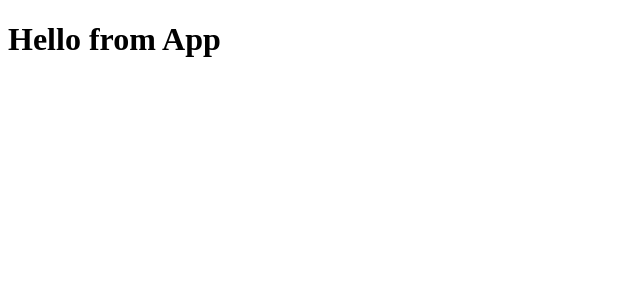
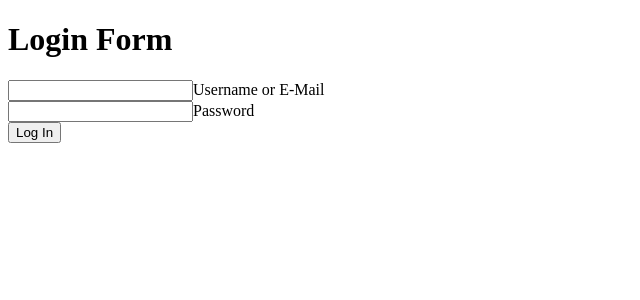
Before and after one commit to Lemelisk271/ShowUp, a React (Create React App) app in the folder frontend/: page /login in a window 1280 px wide. Shown: the top 300 px of the page, without its empty margins (0-640 px from the left). Built offline with nearby package versions, Linux system fonts and the light colour scheme; no server answers.

Commit message:
completed the login page

```diff
--- a/frontend/src/App.js
+++ b/frontend/src/App.js
@@ -1,6 +1,21 @@
+import { Switch, Route } from 'react-router-dom'
+import LoginFormPage from './components/LoginFormPage'
+
 function App() {
   return (
-    <h1>Hello from App</h1>
+    <main>
+      <Switch>
+        <Route exact path='/'>
+          <h1>Home Page</h1>
+        </Route>
+        <Route path='/login'>
+          <LoginFormPage />
+        </Route>
+        <Route>
+          <h1>Page Not Found</h1>
+        </Route>
+      </Switch>
+    </main>
   );
 }
 
--- /dev/null
+++ b/frontend/src/components/LoginFormPage/LoginFormPage.css
@@ -0,0 +1,3 @@
+.errors {
+  color: red
+}
--- /dev/null
+++ b/frontend/src/components/LoginFormPage/LoginFormPage.js
@@ -0,0 +1,62 @@
+import { useState } from "react"
+import { useDispatch, useSelector } from 'react-redux'
+import { login } from '../../store/session'
+import { Redirect } from 'react-router-dom'
+import './LoginFormPage.css'
+
+const LoginFormPage = () => {
+  const dispatch = useDispatch()
+  const sessionUser = useSelector(state => state.session.user)
+  const [credential, setCredential] = useState('')
+  const [password, setPassword] = useState('')
+  const [errors, setErrors] = useState('')
+
+  if (sessionUser) return <Redirect to='/' />
+
+  const onSubmit = (e) => {
+    e.preventDefault()
+    setErrors({})
+
+    const user = {
+      credential,
+      password
+    }
+
+    dispatch(login(user)).catch(
+      async (res) => {
+        const data = await res.json()
+        if (data && data.errors) setErrors(data.errors)
+      }
+    )
+  }
+
+  return (
+    <div className="login-page">
+      <h1>Login Form</h1>
+      <form onSubmit={onSubmit}>
+        <div>
+          <input
+            type='text'
+            id='credential'
+            value={credential}
+            onChange={e => setCredential(e.target.value)}
+          />
+          <label htmlFor="credential">Username or E-Mail</label>
+        </div>
+        <div>
+          <input
+            type='password'
+            id='password'
+            value={password}
+            onChange={e => setPassword(e.target.value)}
+          />
+          <label htmlFor="password">Password</label>
+          {errors.credential && <p className='errors'>{`* ${errors.credential}`}</p>}
+        </div>
+        <button>Log In</button>
+      </form>
+    </div>
+  )
+}
+
+export default LoginFormPage
--- /dev/null
+++ b/frontend/src/components/LoginFormPage/index.js
@@ -0,0 +1,3 @@
+import LoginFormPage from './LoginFormPage'
+
+export default LoginFormPage
--- a/frontend/src/store/session.js
+++ b/frontend/src/store/session.js
@@ -24,11 +24,9 @@ export const login = (user) => async dispatch => {
     },
     body: JSON.stringify(user)
   })
-  if (res.ok) {
-    const data = await res.json()
-    dispatch(setUser(data.user))
-    return res
-  }
+  const data = await res.json()
+  dispatch(setUser(data.user))
+  return res
 }
 
 const initialState = { user: null}
```
